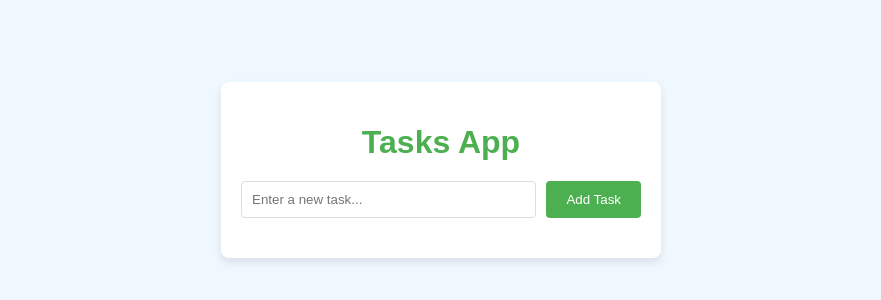
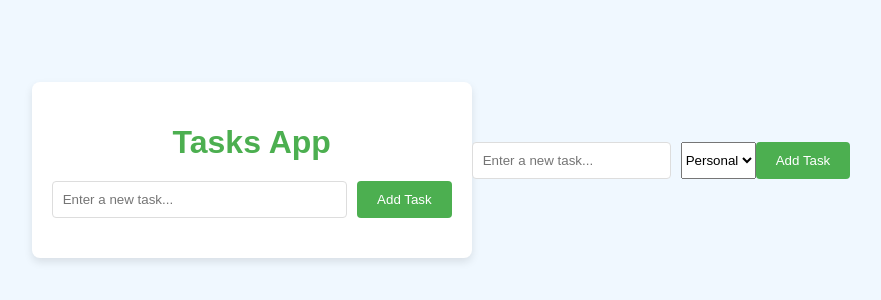
Before and after one commit to OasisSorbet/myfirstapp, a plain HTML site: page index.html in a window 1280 px wide. Shown: the part 230-530 px from the top of the page, without its empty margins (199-1080 px from the left). Drawn offline with Linux system fonts and the light colour scheme.

Commit message:
Update index.html

```diff
--- a/index.html
+++ b/index.html
@@ -16,5 +16,14 @@
         <ul id="task-list"></ul>
     </div>
     <script src="script.js"></script>
+    <form id="task-form">
+    <input type="text" id="task-input" placeholder="Enter a new task..." required />
+    <select id="task-category">
+        <option value="Personal">Personal</option>
+        <option value="Work">Work</option>
+        <option value="Urgent">Urgent</option>
+    </select>
+    <button type="submit">Add Task</button>
+</form>
 </body>
 </html>
```
